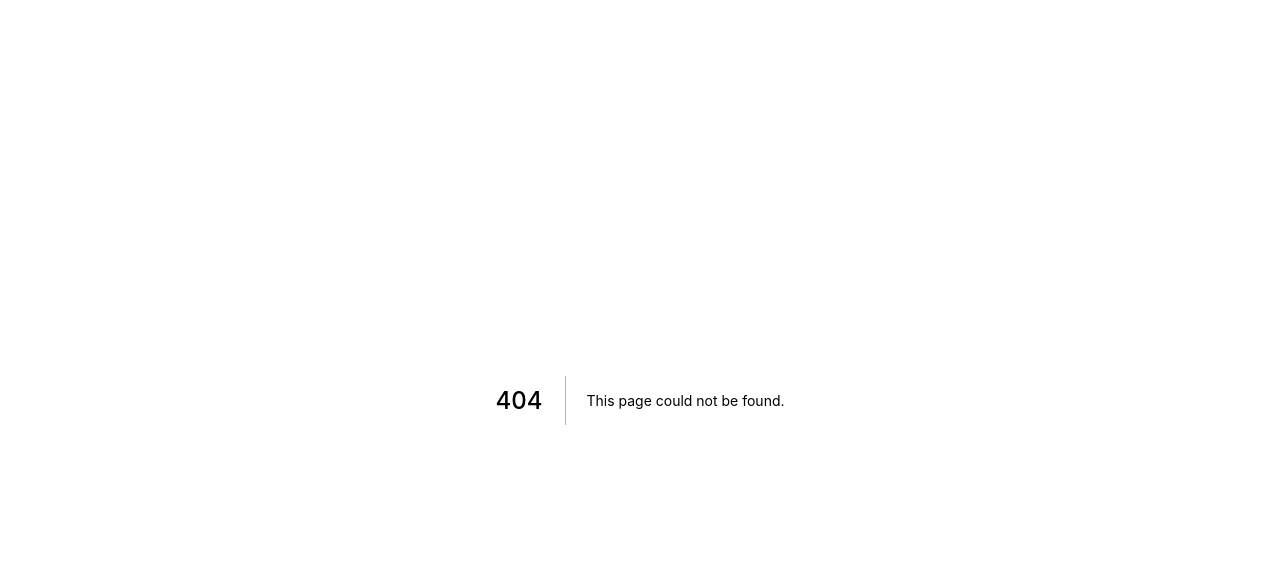
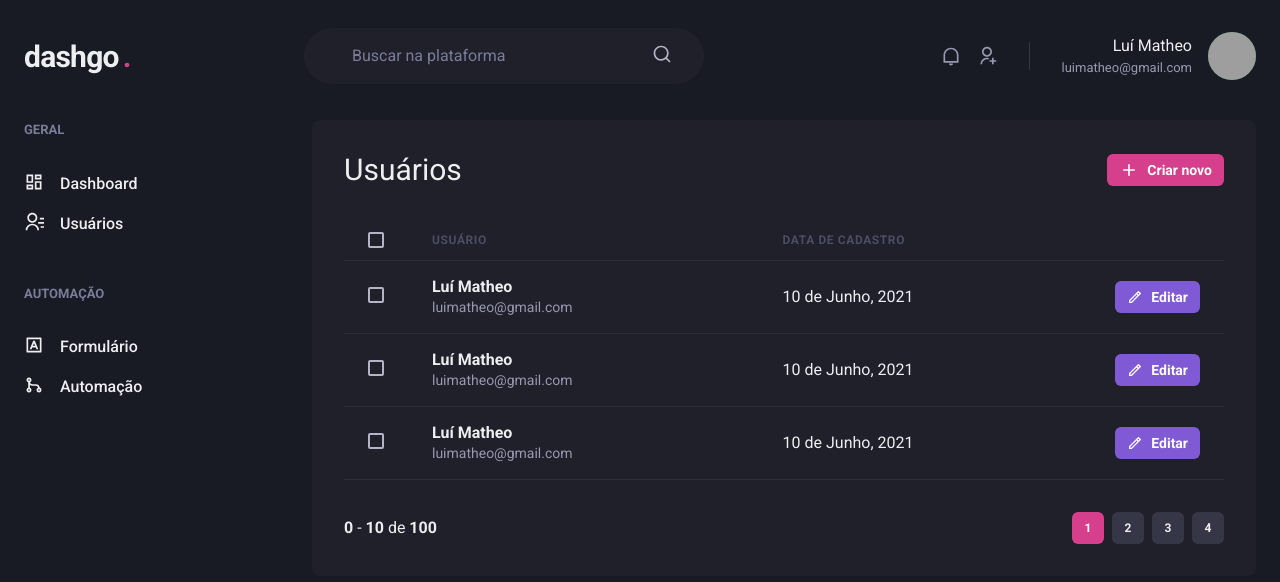
Before and after one commit to luimatheo/dashgo, a Next.js app: page /users in a window 1280 px wide. Before the commit this address had no page. Shown: the top 582 px of the page. Built offline with nearby package versions, Linux system fonts and the light colour scheme; grey boxes are pictures that could not be loaded.

Commit message:
controle de usuarios

```diff
--- /dev/null
+++ b/src/components/pagination.tsx
@@ -0,0 +1,65 @@
+import { Stack, Button, Box } from '@chakra-ui/react'
+
+export function Pagination() {
+    return (
+        <Stack
+          direction="row"
+          spacing="6"
+          mt="8"
+          justify="space-between"
+          align="center"
+        >
+            <Box>
+                <strong>0</strong> - <strong>10</strong> de <strong>100</strong>
+            </Box>
+            <Stack direction="row" spacing="2">
+                <Button
+                size="sm"
+                fontSize="xs"
+                width="4"
+                colorScheme="pink"
+                disabled
+                _disabled={{
+                    bg: 'pink.500',
+                    cursor: 'default'
+                }}
+                >
+                    1
+                </Button>
+                <Button
+                size="sm"
+                fontSize="xs"
+                width="4"
+                bg="gray.700"
+                _hover={{
+                    bg: 'gray.500'
+                }}
+                >
+                    2
+                </Button>
+                <Button
+                size="sm"
+                fontSize="xs"
+                width="4"
+                bg="gray.700"
+                _hover={{
+                    bg: 'gray.500'
+                }}
+                >
+                    3
+                </Button>
+                <Button
+                size="sm"
+                fontSize="xs"
+                width="4"
+                bg="gray.700"
+                _hover={{
+                    bg: 'gray.500'
+                }}
+                >
+                    4
+                </Button>
+            </Stack>
+        </Stack>
+    )
+}
--- /dev/null
+++ b/src/pages/users/index.tsx
@@ -0,0 +1,126 @@
+import { Box, Button, Checkbox, Flex, Heading, Icon, Table, Tbody, Td, Text, Th, Thead, Tr } from '@chakra-ui/react'
+import { RiAddLine, RiPencilLine } from 'react-icons/ri';
+
+import { Header } from "../../components/Header";
+import { Pagination } from '../../components/pagination';
+import { Sidebar } from "../../components/Sidebar";
+
+export default function UserList() {
+    return (
+        <Box>
+            <Header />
+
+            <Flex w="100%" my="6" maxWidth={1480} mx="auto" px="6">
+                <Sidebar />
+
+                <Box flex="1" borderRadius={8} bg="gray.800" p="8">
+                    <Flex mb="8" justify="space-between" align="center">
+                        <Heading size="lg" fontWeight="normal">Usuários</Heading>
+
+                        <Button
+                          as="a"
+                          size="sm"
+                          fontSize="sm"
+                          colorScheme="pink"
+                          leftIcon={<Icon as={RiAddLine} fontSize="20" />}
+                        >
+                            Criar novo
+                        </Button>
+                    </Flex>
+
+                    <Table colorScheme="whiteAlpha">
+                        <Thead>
+                            <Tr>
+                                <Th px="6" color="green.300" width="8" >
+                                    <Checkbox colorScheme="pink" />
+                                </Th>
+                                <Th>Usuário</Th>
+                                <Th>Data de cadastro</Th>
+                                <Th width="8"></Th>
+                            </Tr>
+                        </Thead>
+                        <Tbody>
+                            <Tr>
+                                <Td px="6">
+                                    <Checkbox colorScheme="pink" />
+                                </Td>
+                                <Td>
+                                    <Box>
+                                        <Text fontWeight="bold">Luí Matheo</Text>
+                                        <Text fontSize="sm" color="gray.300">luimatheo@gmail.com</Text>
+                                    </Box>
+                                </Td>
+                                <Td>
+                                    10 de Junho, 2021
+                                </Td>
+                                <Td>
+                                    <Button
+                                      as="a"
+                                      size="sm"
+                                      fontSize="sm"
+                                      colorScheme="purple"
+                                      leftIcon={<Icon as={RiPencilLine} fontSize="16" />}
+                                    >
+                                        Editar
+                                    </Button>
+                                </Td>
+                            </Tr>
+                            <Tr>
+                                <Td px="6">
+                                    <Checkbox colorScheme="pink" />
+                                </Td>
+                                <Td>
+                                    <Box>
+                                        <Text fontWeight="bold">Luí Matheo</Text>
+                                        <Text fontSize="sm" color="gray.300">luimatheo@gmail.com</Text>
+                                    </Box>
+                                </Td>
+                                <Td>
+                                    10 de Junho, 2021
+                                </Td>
+                                <Td>
+                                    <Button
+                                      as="a"
+                                      size="sm"
+                                      fontSize="sm"
+                                      colorScheme="purple"
+                                      leftIcon={<Icon as={RiPencilLine} fontSize="16" />}
+                                    >
+                                        Editar
+                                    </Button>
+                                </Td>
+                            </Tr>
+                            <Tr>
+                                <Td px="6">
+                                    <Checkbox colorScheme="pink" />
+                                </Td>
+                                <Td>
+                                    <Box>
+                                        <Text fontWeight="bold">Luí Matheo</Text>
+                                        <Text fontSize="sm" color="gray.300">luimatheo@gmail.com</Text>
+                                    </Box>
+                                </Td>
+                                <Td>
+                                    10 de Junho, 2021
+                                </Td>
+                                <Td>
+                                    <Button
+                                      as="a"
+                                      size="sm"
+                                      fontSize="sm"
+                                      colorScheme="purple"
+                                      leftIcon={<Icon as={RiPencilLine} fontSize="16" />}
+                                    >
+                                        Editar
+                                    </Button>
+                                </Td>
+                            </Tr>
+                        </Tbody>
+                    </Table>
+
+                    <Pagination />
+                </Box>
+            </Flex>
+        </Box>
+    )
+}
```
Also changed, not shown: src/pages/users/create.tsx (added, +42 -0 lines).
